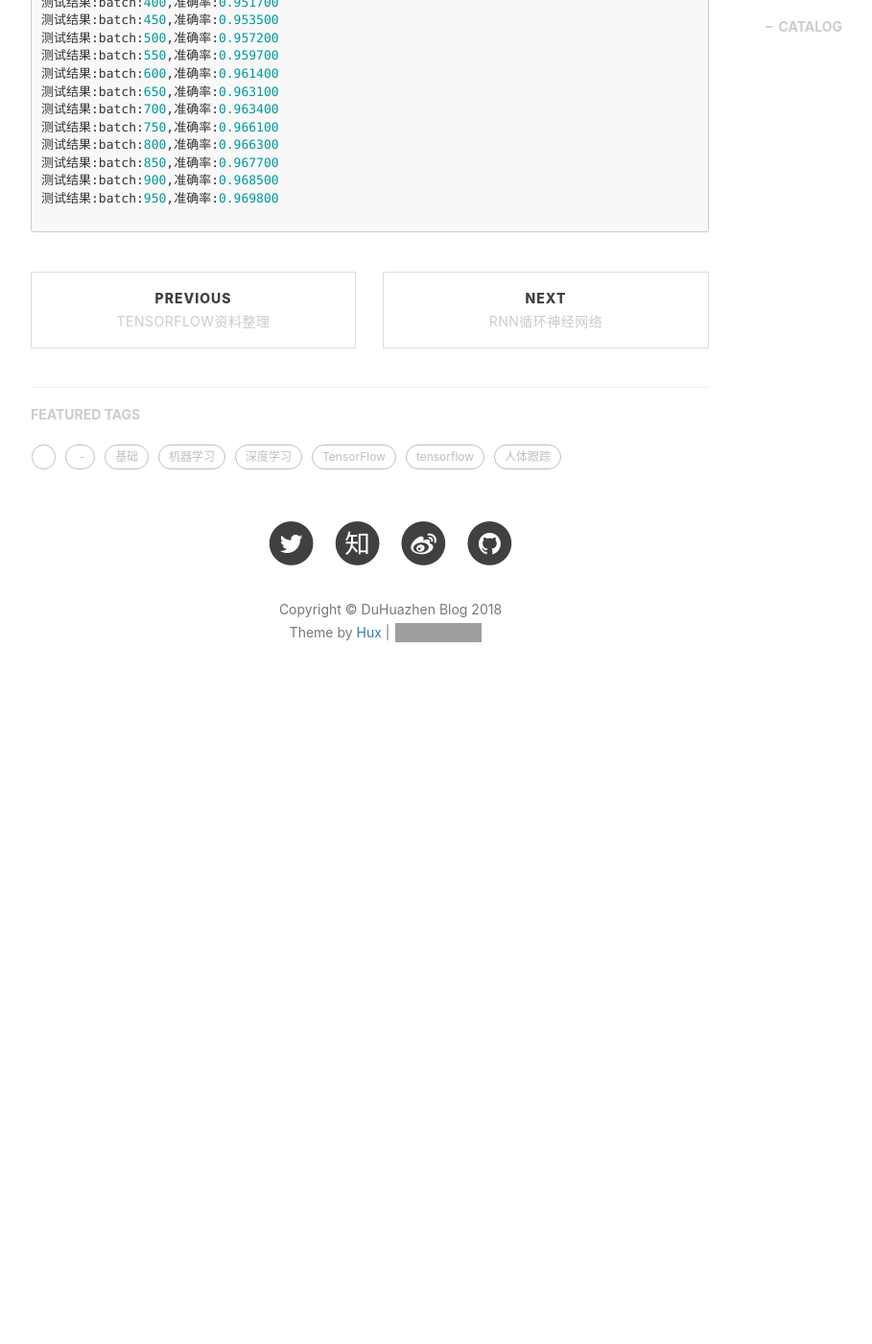
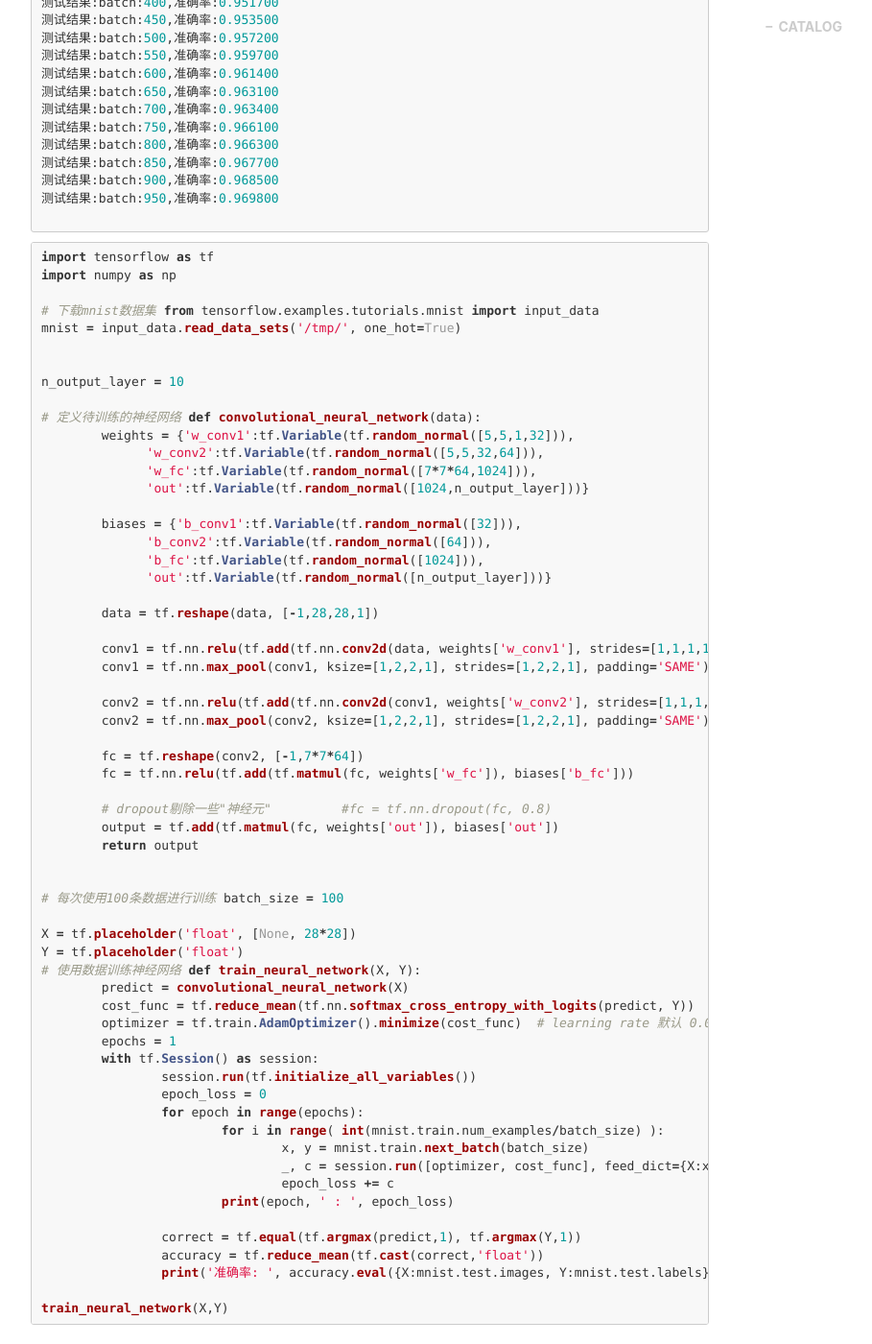
Before and after one commit to duhuazhen/duhuazhen.github.io, a Jekyll site: the page built from _posts/2017-3-3-CNN.markdown, in a window 1280 px wide and 1400 px high, scrolled down 2219 px. Shown: the whole window at 96% size, without its empty margins (233-1142 px from the left). Built offline with Jekyll 4.4.1, drawn with Linux system fonts in a browser that asks for light colours; nearby versions of some CDN libraries; comment, search, counter and statistics services are not loaded; before the commit the page ends 2982 px from its top, so only the background shows below that; some of the changed text lies outside the part shown; grey boxes are pictures that could not be loaded.

Commit message:
Update 2017-3-3-CNN.markdown

````diff
--- a/_posts/2017-3-3-CNN.markdown
+++ b/_posts/2017-3-3-CNN.markdown
@@ -17,7 +17,7 @@ tags:
 [http://deeplearning.net/tutorial/lenet.html](http://deeplearning.net/tutorial/lenet.html)
 
 改变某个同学人生的网站(cnn)：[http://scs.ryerson.ca/~aharley/vis/conv/](http://scs.ryerson.ca/~aharley/vis/conv/),这是一个卷积神经网络的一个可视化的3D演示。
-基于TensorFlow的神经网络演示:[https://playground.tensorflow.org/#activation=tanh&batchSize=10&dataset=circle&regDataset=reg-plane&learningRate=0.03&regularizationRate=0&noise=35&networkShape=4,2,2&seed=0.89675&showTestData=false&discretize=false&percTrainData=50&x=true&y=true&xTimesY=true&xSquared=true&ySquared=true&cosX=false&sinX=true&cosY=false&sinY=true&collectStats=false&problem=classification&initZero=false&hideText=false](https://playground.tensorflow.org/#activation=tanh&batchSize=10&dataset=circle&regDataset=reg-plane&learningRate=0.03&regularizationRate=0&noise=35&networkShape=4,2,2&seed=0.89675&showTestData=false&discretize=false&percTrainData=50&x=true&y=true&xTimesY=true&xSquared=true&ySquared=true&cosX=false&sinX=true&cosY=false&sinY=true&collectStats=false&problem=classification&initZero=false&hideText=false) <br>github地址：https://github.com/tensorflow/playground
+基于TensorFlow的神经网络演示:[https://playground.tensorflow.org/#activation=tanh&batchSize=10&dataset=circle&regDataset=reg-plane&learningRate=0.03&regularizationRate=0&noise=35&networkShape=4,2,2&seed=0.89675&showTestData=false&discretize=false&percTrainData=50&x=true&y=true&xTimesY=true&xSquared=true&ySquared=true&cosX=false&sinX=true&cosY=false&sinY=true&collectStats=false&problem=classification&initZero=false&hideText=false](https://playground.tensorflow.org/#activation=tanh&batchSize=10&dataset=circle&regDataset=reg-plane&learningRate=0.03&regularizationRate=0&noise=35&networkShape=4,2,2&seed=0.89675&showTestData=false&discretize=false&percTrainData=50&x=true&y=true&xTimesY=true&xSquared=true&ySquared=true&cosX=false&sinX=true&cosY=false&sinY=true&collectStats=false&problem=classification&initZero=false&hideText=false) <br>github地址：[https://github.com/tensorflow/playground](https://github.com/tensorflow/playground)
 
 
 使用TensorFlow创建CNN(MNIST)
@@ -104,6 +104,7 @@ for i in range(1000):
             test_batch = mnist.test.next_batch(1000)
             acc_forone=compute_accuracy(test_batch[0], test_batch[1])
             accuracy=acc_forone+accuracy
+        #print在python2和python3下的格式不太一样
         print("测试结果:batch:%d,准确率:%f" %(i,accuracy/10))
 ```
 结果如下
@@ -130,3 +131,74 @@ for i in range(1000):
 测试结果:batch:950,准确率:0.969800
 
 ```
+
+``` python
+import tensorflow as tf
+import numpy as np
+
+# 下载mnist数据集
+from tensorflow.examples.tutorials.mnist import input_data
+mnist = input_data.read_data_sets('/tmp/', one_hot=True)
+
+
+n_output_layer = 10
+
+# 定义待训练的神经网络
+def convolutional_neural_network(data):
+	weights = {'w_conv1':tf.Variable(tf.random_normal([5,5,1,32])),
+              'w_conv2':tf.Variable(tf.random_normal([5,5,32,64])),
+              'w_fc':tf.Variable(tf.random_normal([7*7*64,1024])),
+              'out':tf.Variable(tf.random_normal([1024,n_output_layer]))}
+
+	biases = {'b_conv1':tf.Variable(tf.random_normal([32])),
+              'b_conv2':tf.Variable(tf.random_normal([64])),
+              'b_fc':tf.Variable(tf.random_normal([1024])),
+              'out':tf.Variable(tf.random_normal([n_output_layer]))}
+
+	data = tf.reshape(data, [-1,28,28,1])
+
+	conv1 = tf.nn.relu(tf.add(tf.nn.conv2d(data, weights['w_conv1'], strides=[1,1,1,1], padding='SAME'), biases['b_conv1']))
+	conv1 = tf.nn.max_pool(conv1, ksize=[1,2,2,1], strides=[1,2,2,1], padding='SAME')
+
+	conv2 = tf.nn.relu(tf.add(tf.nn.conv2d(conv1, weights['w_conv2'], strides=[1,1,1,1], padding='SAME'), biases['b_conv2']))
+	conv2 = tf.nn.max_pool(conv2, ksize=[1,2,2,1], strides=[1,2,2,1], padding='SAME')
+
+	fc = tf.reshape(conv2, [-1,7*7*64])
+	fc = tf.nn.relu(tf.add(tf.matmul(fc, weights['w_fc']), biases['b_fc']))
+
+	# dropout剔除一些"神经元"
+	#fc = tf.nn.dropout(fc, 0.8)
+
+	output = tf.add(tf.matmul(fc, weights['out']), biases['out'])
+	return output
+
+
+# 每次使用100条数据进行训练
+batch_size = 100
+
+X = tf.placeholder('float', [None, 28*28])
+Y = tf.placeholder('float')
+# 使用数据训练神经网络
+def train_neural_network(X, Y):
+	predict = convolutional_neural_network(X)
+	cost_func = tf.reduce_mean(tf.nn.softmax_cross_entropy_with_logits(predict, Y))
+	optimizer = tf.train.AdamOptimizer().minimize(cost_func)  # learning rate 默认 0.001
+
+	epochs = 1
+	with tf.Session() as session:
+		session.run(tf.initialize_all_variables())
+		epoch_loss = 0
+		for epoch in range(epochs):
+			for i in range( int(mnist.train.num_examples/batch_size) ):
+				x, y = mnist.train.next_batch(batch_size)
+				_, c = session.run([optimizer, cost_func], feed_dict={X:x,Y:y})
+				epoch_loss += c
+			print(epoch, ' : ', epoch_loss)
+
+		correct = tf.equal(tf.argmax(predict,1), tf.argmax(Y,1))
+		accuracy = tf.reduce_mean(tf.cast(correct,'float'))
+		print('准确率: ', accuracy.eval({X:mnist.test.images, Y:mnist.test.labels}))
+
+train_neural_network(X,Y)
+```
+会出现terminate called after throwing an instance of 'std::bad_alloc'   what():  std::bad_alloc  Process finished with exit code 134 (interrupted by signal 6: SIGABRT)这个错误，这是因为一次测试10000幅mnist图像会导致电脑内存不足甚至死机，对此我们可以减少测试的数据集。所以推荐第一种实现cnn的方法，减少了测试的数据集。
````
